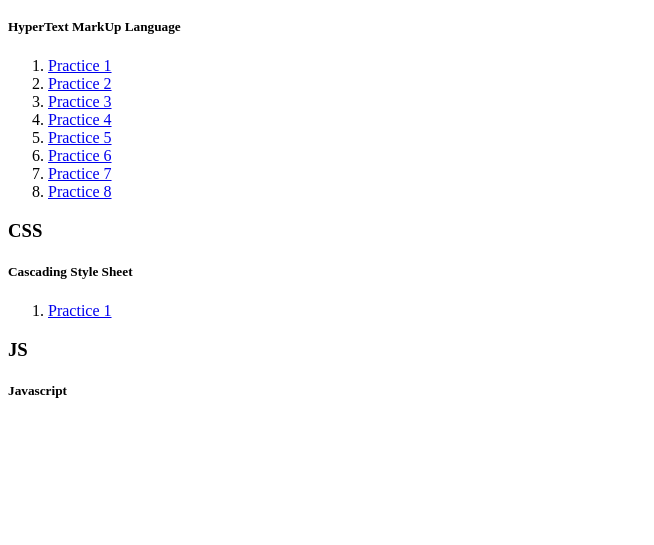
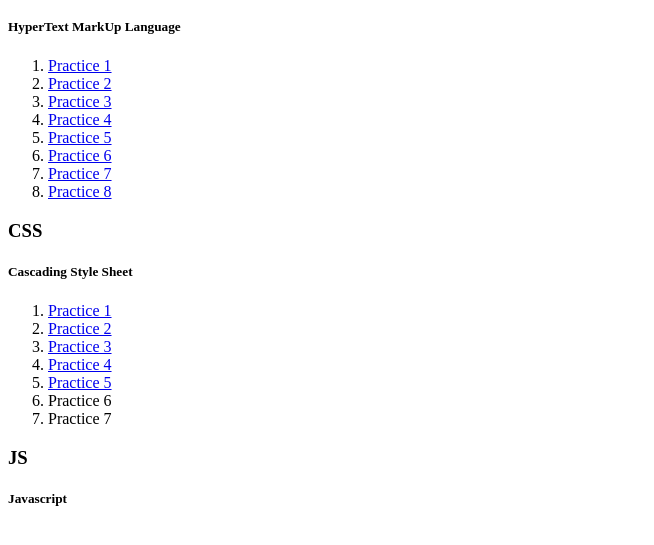
Before and after one commit to RenielJ/practice-web-development, a plain HTML site: page index.html in a window 1280 px wide. Shown: the part 105-650 px from the top of the page, without its empty margins (0-654 px from the left). Drawn offline with Linux system fonts and the light colour scheme.

Commit message:
add some files

```diff
--- a/index.html
+++ b/index.html
@@ -26,6 +26,12 @@
             <h5> Cascading Style Sheet</h5>
             <ol>
                 <li><a href="./css/code/5.1+Adding+CSS/5.1. Adding CSS/index.html">Practice 1</a></li>
+                <li><a href="./css/code/5.3+CSS+Selectors/5.3 CSS Selectors/index.html">Practice 2</a></li>
+                <li><a href="./css/code/5.4+Color+Vocab+Project/index.html">Practice 3</a></li>
+                <li><a href="./css/code/6.0+CSS+Colors/6.0 CSS Colors/index.html">Practice 4</a></li>
+                <li><a href="./css/code/6.1+Font+Properties/index.html">Practice 5</a></li>
+                <li><a href="./css/code/6.3+CSS+Box+Model/6.3 CSS Box Model/index.html"></a>Practice 6</li>
+                <li><a href="./css/code/6.4+Motivation+Meme+Project/6.4 Motivation Meme Project/index.html"></a>Practice 7</li>
             </ol>
         </section>
         <section>
```
Also changed, not shown: 1 other file.
